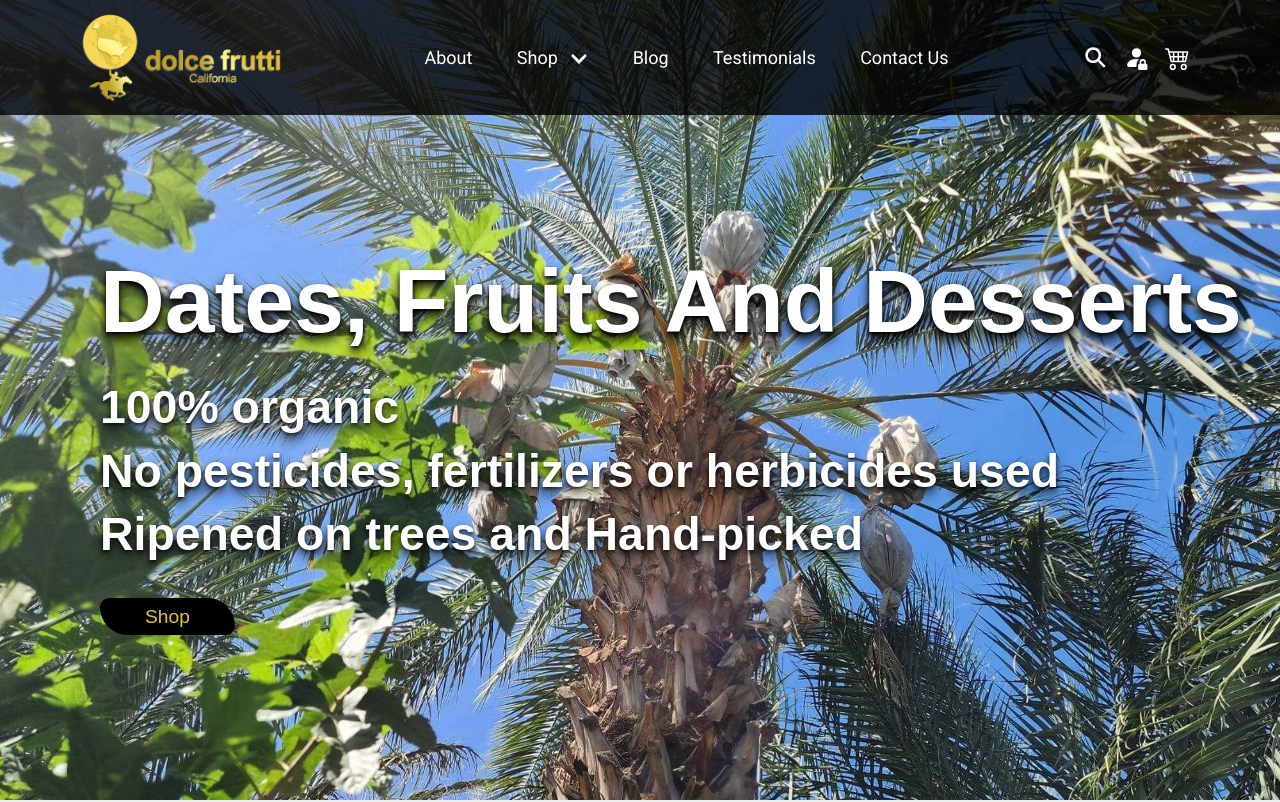
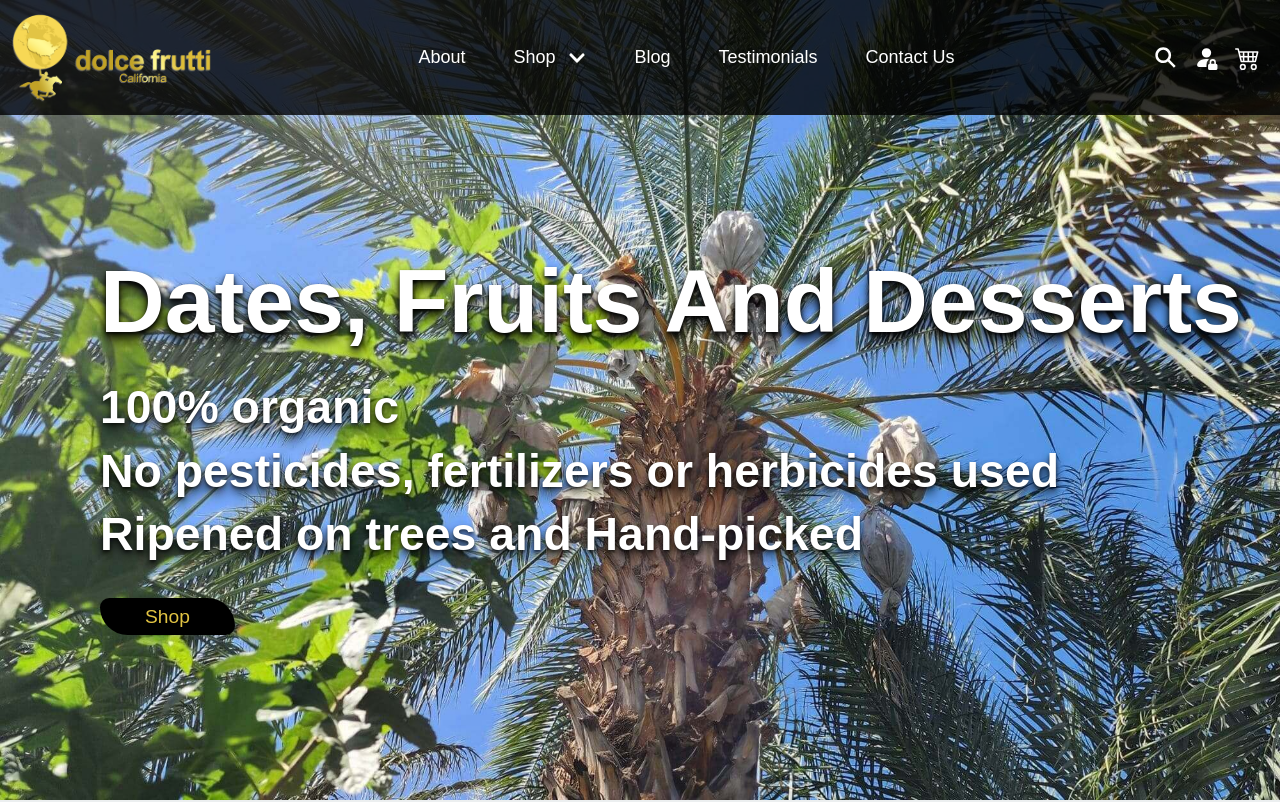
Before and after one commit to simikhatri/DolceFrutii, a React (Create React App) app: page /categories in a window 1280 px wide. Shown: the top 802 px of the page. Built offline with nearby package versions, Linux system fonts and the light colour scheme.

Commit message:
header changes

```diff
--- a/src/components/header/Header.js
+++ b/src/components/header/Header.js
@@ -49,7 +49,7 @@ const Header = () => {
 
     return (
         <nav className={`navbar navbar-expand-lg ${isScrolled ? 'navbar-scrolled' : ''}`}>
-            <div className="container">
+            <div className="container-fluid">
                 <Link className="navbar-brand" to="/">
                     <img src={logo} className='logo img-fluid' alt='Dolce frutti' />
                 </Link>
--- a/src/components/header/header.css
+++ b/src/components/header/header.css
@@ -1,8 +1,3 @@
-@import url('https://fonts.googleapis.com/css2?family=Pacifico&display=swap');
-@import url('https://fonts.googleapis.com/css2?family=Lobster+Two&display=swap');
-@import url('https://fonts.googleapis.com/css2?family=Poppins&display=swap');
-@import url('https://fonts.googleapis.com/css2?family=Roboto&family=Roboto+Condensed&display=swap');
-
 * {
   box-sizing: border-box;
   margin: 0;
@@ -15,24 +10,12 @@
   z-index: 2000;
   left: 0;
   width: 100%;
-  /* padding: 0 1rem; */
 }
 
 .navbar .logo {
   width: 200px;
   height: auto;
 }
-
-/*
-.loginImg {
-  width: 28px;
-  height: 28px;
-  color: white;
-}
-
-.loginImg:hover {
-  color: #E1C343;
-} */
 
 .loginMenu {
   background-color: rgb(255, 255, 255);
@@ -63,7 +46,7 @@
 
 .navbar .nav-item {
   padding: 0;
-  padding: 0 3px;
+  padding: 0 16px;
 }
 
 .navbar .nav-item:hover {
@@ -74,9 +57,8 @@
   color: #ffffff;
   font-size: 18px;
   font-weight: 500;
-  padding: 1.2rem;
+  /* padding: 1.2rem; */
   letter-spacing: normal;
-  font-family: 'Roboto', sans-serif;
 }
 
 .navbar li {
@@ -128,7 +110,7 @@
 
 li:hover ul#submenu {
   opacity: 1;
-  top: 80px;
+  top: 60px;
   visibility: visible;
 }
 
```
